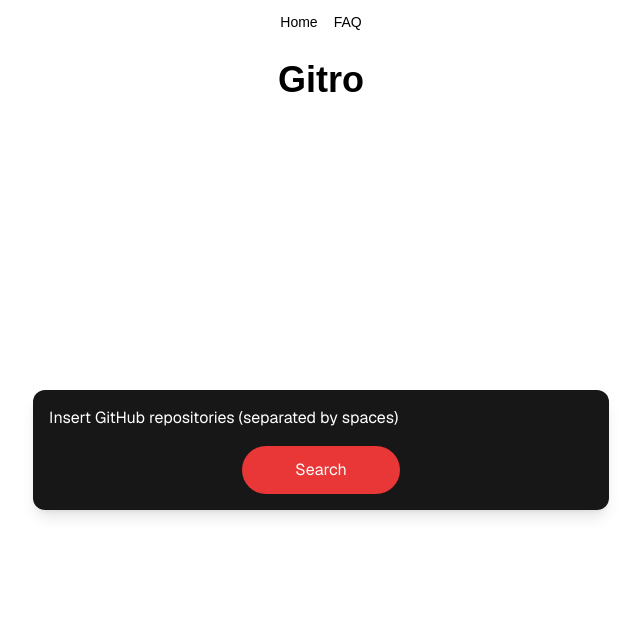
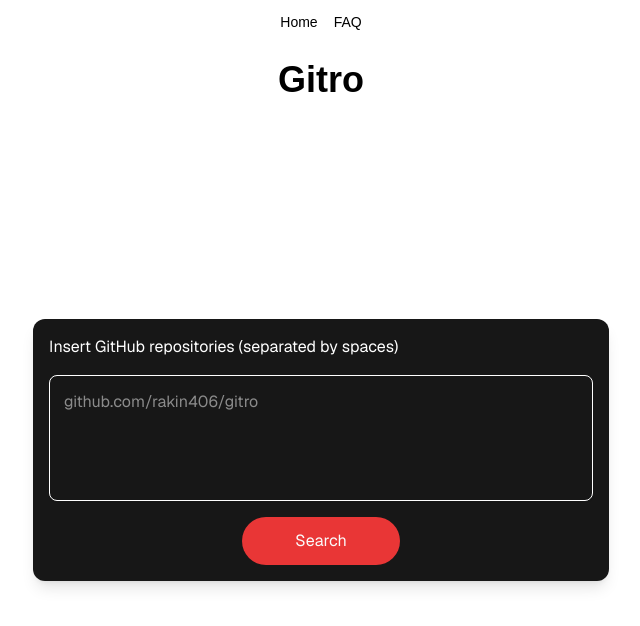
Before and after one commit to rakin406/gitro, a Next.js app: page / in a window 1280 px wide. Shown: the top 626 px of the page, without its empty margins (319-959 px from the left). Built offline with nearby package versions, Linux system fonts and the light colour scheme.

Commit message:
feat: add textarea

```diff
--- a/app/page.tsx
+++ b/app/page.tsx
@@ -2,9 +2,14 @@
   return (
     <main className="flex flex-col flex-1 items-center justify-center font-sans">
       <div className="flex flex-col w-sm md:w-xl rounded-xl bg-foreground text-background overflow-hidden shadow-lg gap-4 p-4">
-        <p className="cursor-default">
-          Insert GitHub repositories (separated by spaces)
-        </p>
+        <label htmlFor="repos" className="block cursor-default">Insert GitHub repositories (separated by spaces)</label>
+
+        <textarea
+          id="repos"
+          rows={4}
+          className="bg-neutral-secondary-medium border border-default-medium rounded-lg block w-full p-3.5 shadow-xs placeholder:text-body resize-none"
+          placeholder="github.com/rakin406/gitro">
+        </textarea>
 
         <div className="flex justify-center">
           <a
```
